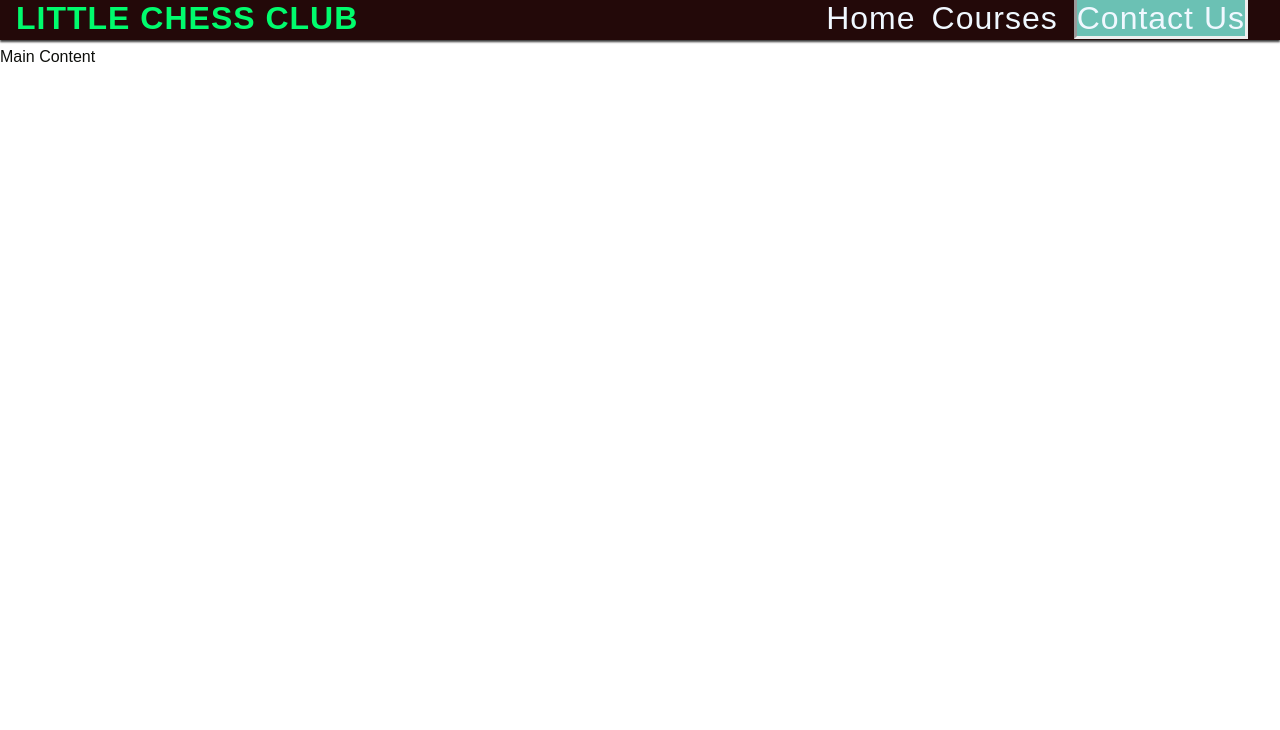
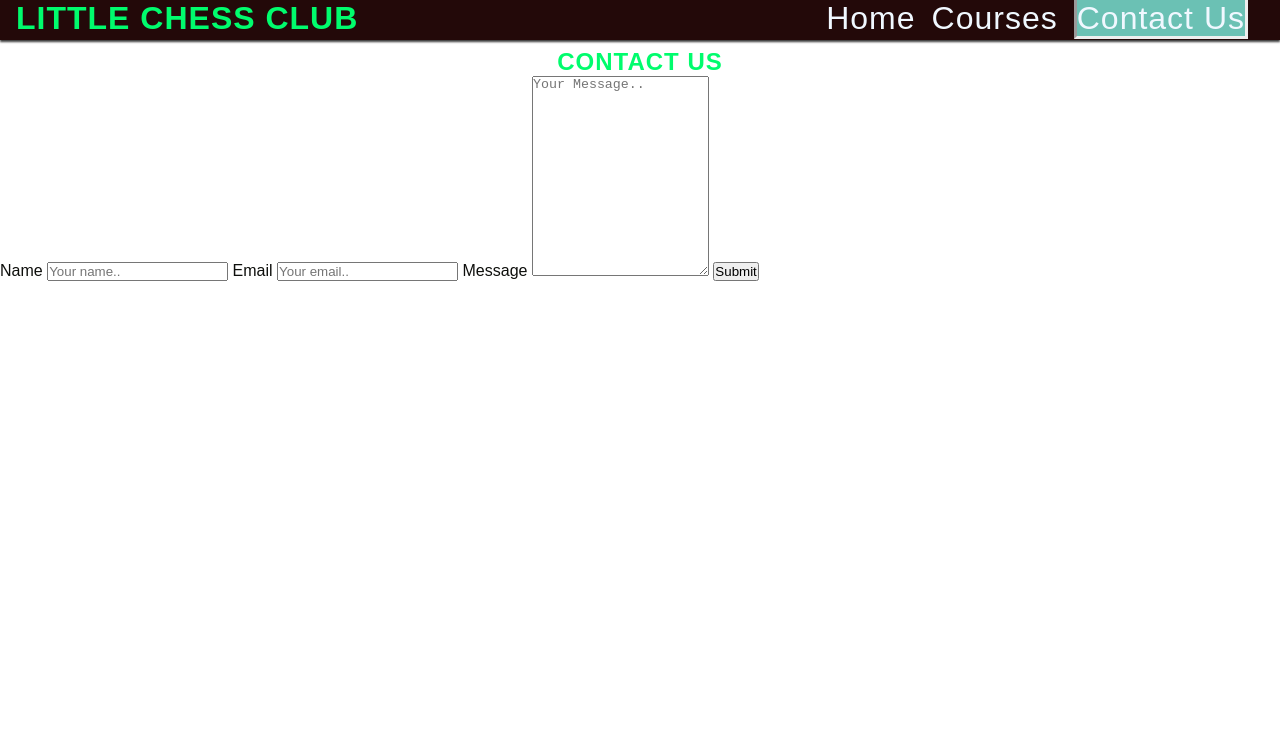
Before and after one commit to AbdurRahimB/Chess-Club, a plain HTML site: page contact-us.html in a window 1280 px wide. Shown: the top 730 px of the page. Drawn offline with Linux system fonts and the light colour scheme; a web font is replaced by a local one.

Commit message:
add basic contact form

```diff
--- a/assets/css/style.css
+++ b/assets/css/style.css
@@ -175,6 +175,14 @@ padding: 20px;
     align-content: center;
 }
 
+/*Form Style*/
+.page-heading {
+    text-align: center;
+    display: flex;
+    justify-content: center;
+}
+
+
 
 /*Media Queries*/
 
--- a/contact-us.html
+++ b/contact-us.html
@@ -43,7 +43,32 @@
 
     <!--Main Content-->
     <main>
-        Main Content
+        <section class="page-heading">
+            <div>
+                <h1>Contact Us</h1>
+            </div>
+        </section>
+
+        <section class="">
+            <div class="">
+              <form>
+                <label for="name">Name</label>
+                <input type="text" id="name" name="name" placeholder="Your name..">
+
+                <label for="email">Email</label>
+                <input type="email" id="email" name="email" placeholder="Your email..">
+
+                <label for="message">Message</label>
+                <textarea id="message" name="message" placeholder="Your Message.." style="height:200px"></textarea>
+
+                <button class="submit-button">Submit</button>
+
+              </form>
+            </div>
+
+          </section>
+
+
     </main>
 
     <!-- Footer -->
```
